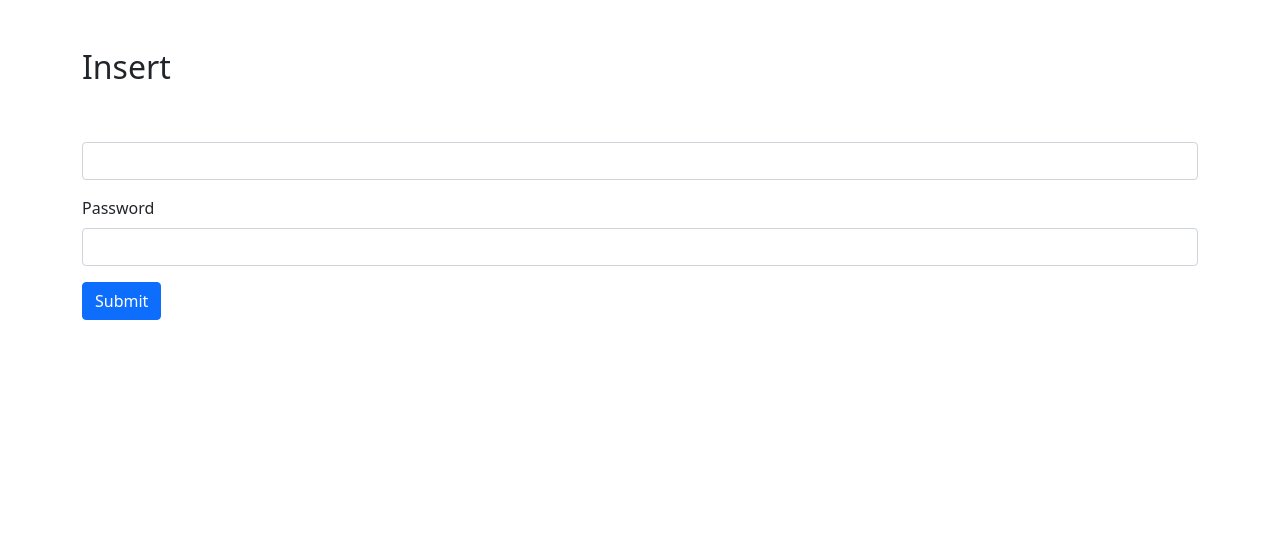
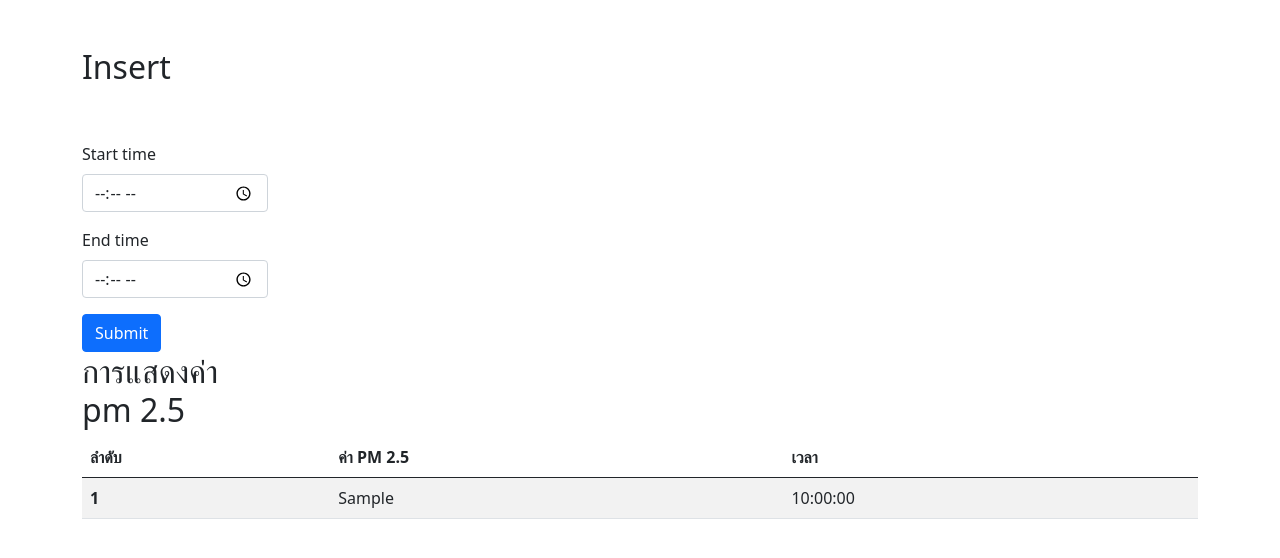
Before and after one commit to Mad-Jelly/Django, a Django app: template django/templates/insert.html in a window 1280 px wide. Shown: the part 56-614 px from the top of the page. Run offline with Django 4.2, Linux system fonts and the light colour scheme; the template is opened without the code that fills it: most values are stand-ins (such as "Sample title", 1, 10 or a date in 2020).

Commit message:
Query จาก ฐานข้อมูลได้แล้ว

```diff
--- a/django/plannet/urls.py
+++ b/django/plannet/urls.py
@@ -16,10 +16,11 @@ Including another URLconf
 from django.contrib import admin
 from django.urls import path
 from blogs import views
+
 urlpatterns = [
     path('admin/', admin.site.urls),
     path('',views.hello),
     path('page1/',views.page1),
     path('insert/',views.insert),
-    path('add/',views.add)
+    path('add/',views.chart)
 ]
--- a/django/templates/index.html
+++ b/django/templates/index.html
@@ -16,8 +16,8 @@
         <th scope="row">{{pm.id}}</th>
         <td>{{pm.pm_value}}</td>
         <td>{{pm.pm_date}}</td>
-      </tr>
-      <tr>
+        </tr>
+        <tr>
         {% endfor %}
     </tbody>
   </table>
--- a/django/templates/insert.html
+++ b/django/templates/insert.html
@@ -2,17 +2,82 @@
 
 {% block content %}
 <h2 class="py-5">Insert</h2>
-
+<div class="row-cols-6">
 <form action="../add/" method="post">
     {% csrf_token %}
-    <div class="input-group mb-3">
-        <input type="text" class="form-control" name="name" id="name">
+    <div class=" mb-3">
+      <label  class="form-label">Start time</label>
+      <input type="time"  class="form-control" name="stime" id="stime">
       </div>
     <div class="mb-3">
-      <label  class="form-label">Password</label>
-      <input type="text" class="form-control" name="content" id="content">
+      <label  class="form-label">End time</label>
+      <input type="time"  class="form-control" name="etime" id="etime">
     </div>
-    <button type="submit" class="btn btn-primary" value="save">Submit</button>
+    <button type="submit"   class="btn btn-primary" value="save">Submit</button>
   </form>
+</div>
+    <div class="row-cols-6">
+      <h2>การแสดงค่า pm 2.5</h2>
+    <table class="table table-striped">
+        <thead>
+          <tr>
+            <th scope="col">ลำดับ</th>
+            <th scope="col">ค่า PM 2.5</th>
+            <th scope="col">เวลา</th>
+          </tr>
+        </thead>
+        <tbody>
+            {% for pm in pm %}
+          <tr>
+            <th scope="row">{{pm.id}}</th>
+            <td>{{pm.pm_value}}</td>
+            <td>{{pm.pm_date|time:"H:i:s"}}</td>
+          </tr>
+          <tr>
+            {% endfor %}
+        </tbody>
+      </table>
+    </div>
+
+    <!--<div class="row-cols-6 py-5">
+      <canvas id="myChart"></canvas>
+
+      <script src="https://cdn.jsdelivr.net/npm/chart.js"></script>
+      <script>
+
+        const labels = [
+          'January',
+          'February',
+          'March',
+          'April',
+          'May',
+          'June',
+        ];
+
+        const data = {
+          labels: labels,
+          datasets: [{
+            label: 'My First dataset',
+            backgroundColor: 'rgb(255, 99, 132)',
+            borderColor: 'rgb(255, 99, 132)',
+            data: [0, 10, 5, 2, 20, 30, 45],
+          }]
+        };
+
+        const config = {
+          type: 'line',
+          data: data,
+          options: {}
+        };
+      </script>
+      <script>
+        const myChart = new Chart(
+          document.getElementById('myChart'),
+          config
+        );
+      </script>
+
+
+    </div>-->
 
 {% endblock  %}
```
Also changed, not shown: django/blogs/views.py (+32 -4 lines).
